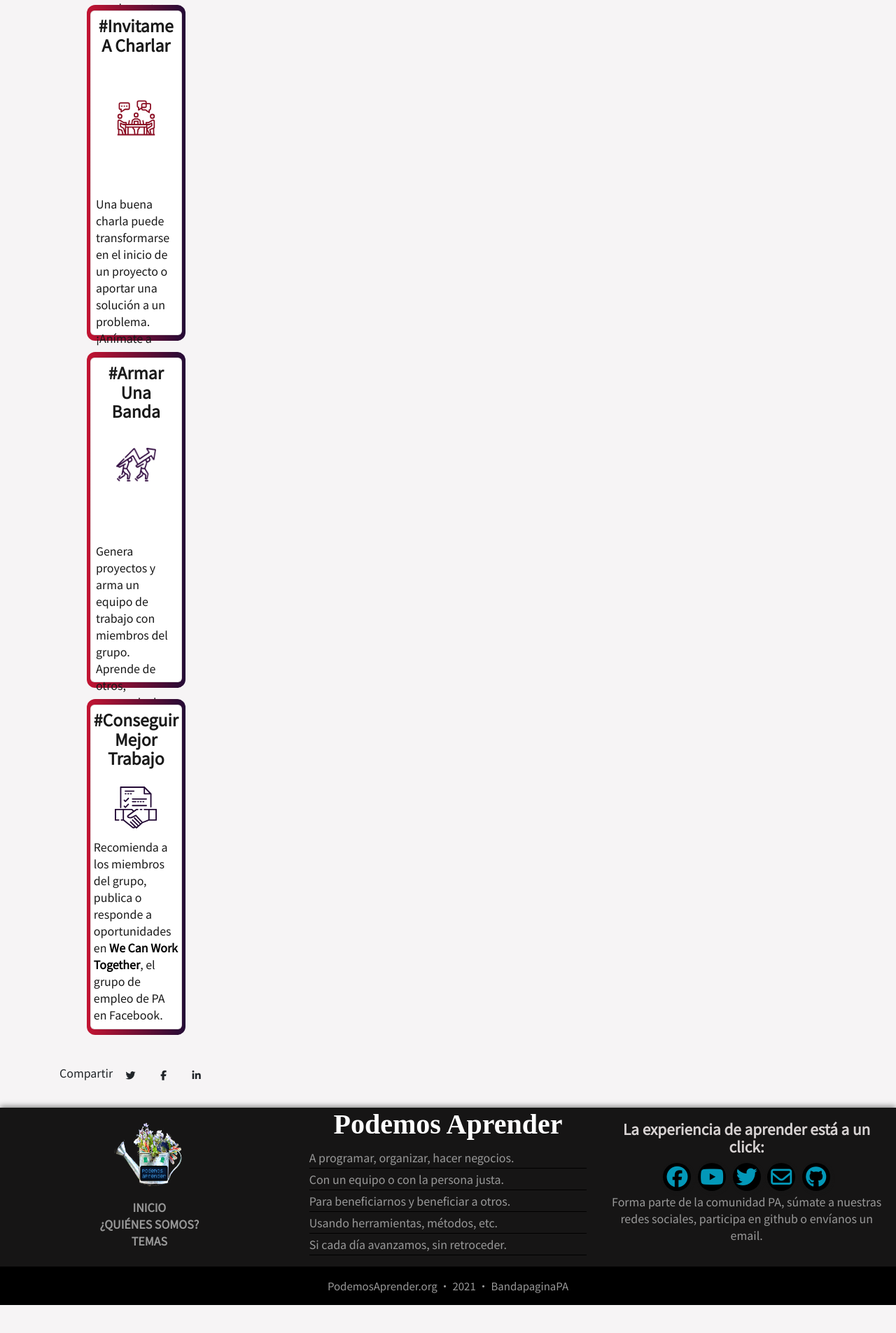
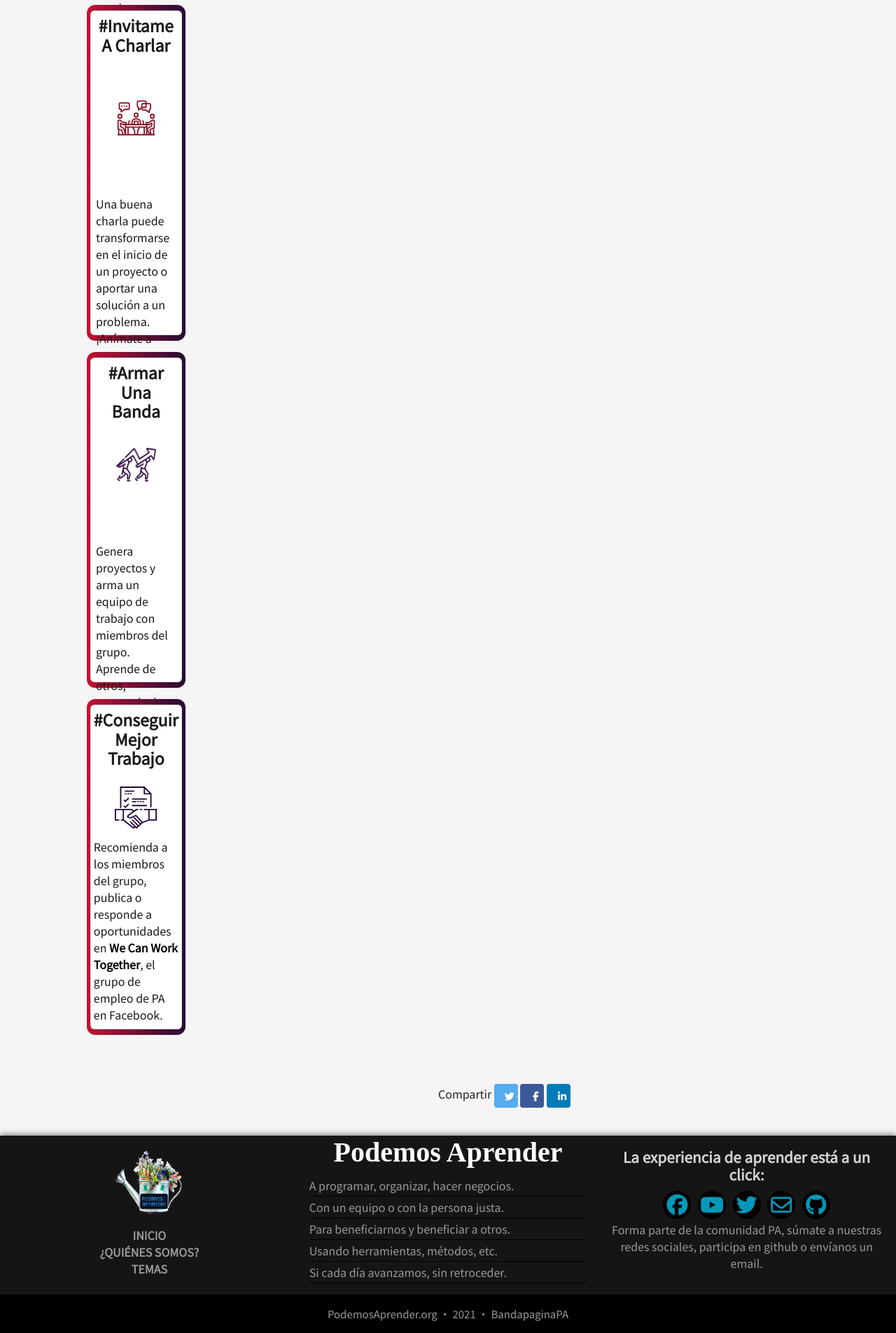
Before and after one commit to podemosaprender/podemosaprender.github.io, a Jekyll site: the page built from index.md, in a window 1280 px wide. Shown: the part 1972-3877 px from the top of the page at 70% size. Built offline with Jekyll 4.4.1, drawn with Linux system fonts in a browser that asks for light colours; nearby versions of some CDN libraries; some web fonts are replaced; comment, search, counter and statistics services are not loaded; before the commit the page ends 3837 px from its top, so only the background shows below that.

Commit message:
compartir icons

```diff
--- a/css/styles.css
+++ b/css/styles.css
@@ -370,6 +370,108 @@ nav {
   opacity: unset;
 }
 
+/* Iconos redes sociales compartir*/
+
+#social-share-section {
+    margin-top: 30px;
+    margin-bottom: 10px;
+    float: right;
+}
+
+.btn {
+    display: inline-block;
+    padding: 6px 12px;
+    margin-bottom: 0;
+    font-size: 14px;
+    font-weight: 400;
+    line-height: 1.42857143;
+    text-align: center;
+    white-space: nowrap;
+    vertical-align: middle;
+    -ms-touch-action: manipulation;
+    touch-action: manipulation;
+    cursor: pointer;
+    -webkit-user-select: none;
+    -moz-user-select: none;
+    -ms-user-select: none;
+    user-select: none;
+    background-image: none;
+    border: 1px solid transparent;
+    border-radius: 4px;
+}
+
+.btn-social-icon {
+    position: relative;
+    padding-left: 44px;
+    text-align: left;
+    white-space: nowrap;
+    overflow: hidden;
+    text-overflow: ellipsis;
+    height: 34px;
+    width: 34px;
+    padding: 0;
+}
+
+.fa {
+    display: inline-block;
+    font: normal normal normal 14px/1 FontAwesome;
+    font-size: inherit;
+    text-rendering: auto;
+    -webkit-font-smoothing: antialiased;
+    -moz-osx-font-smoothing: grayscale;
+}
+
+.fa-fw {
+    width: 1.28571429em;
+    text-align: center;
+}
+
+.fa-twitter:before {
+    content: "\f099";
+}
+
+:before {
+    -webkit-box-sizing: border-box;
+    -moz-box-sizing: border-box;
+    box-sizing: border-box;
+}
+
+:after, :before {
+    -webkit-box-sizing: border-box;
+    -moz-box-sizing: border-box;
+    box-sizing: border-box;
+}
+
+.btn-twitter {
+    color: #fff;
+    background-color: #55acee;
+    border-color: rgba(0,0,0,0.2);
+}
+
+.btn-facebook {
+    color: #fff;
+    background-color: #3b5998;
+    border-color: rgba(0,0,0,0.2);
+}
+
+.btn-linkedin {
+    color: #fff;
+    background-color: #007bb6;
+    border-color: rgba(0,0,0,0.2);
+}
+
+.sr-only {
+    position: absolute;
+    width: 1px;
+    height: 1px;
+    padding: 0;
+    margin: -1px;
+    overflow: hidden;
+    clip: rect(0,0,0,0);
+    border: 0;
+}
+
+
 /*  Footer  */
 
 footer {
```
